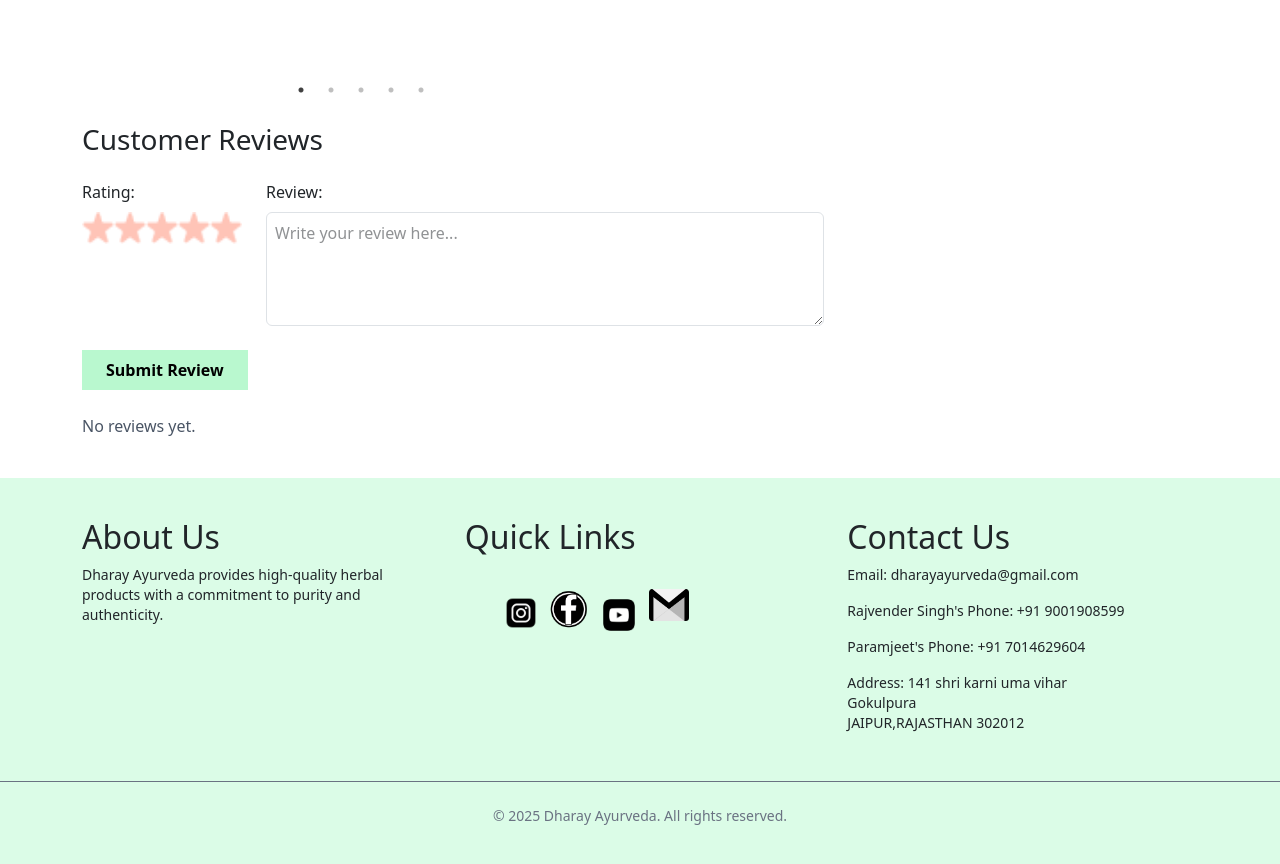
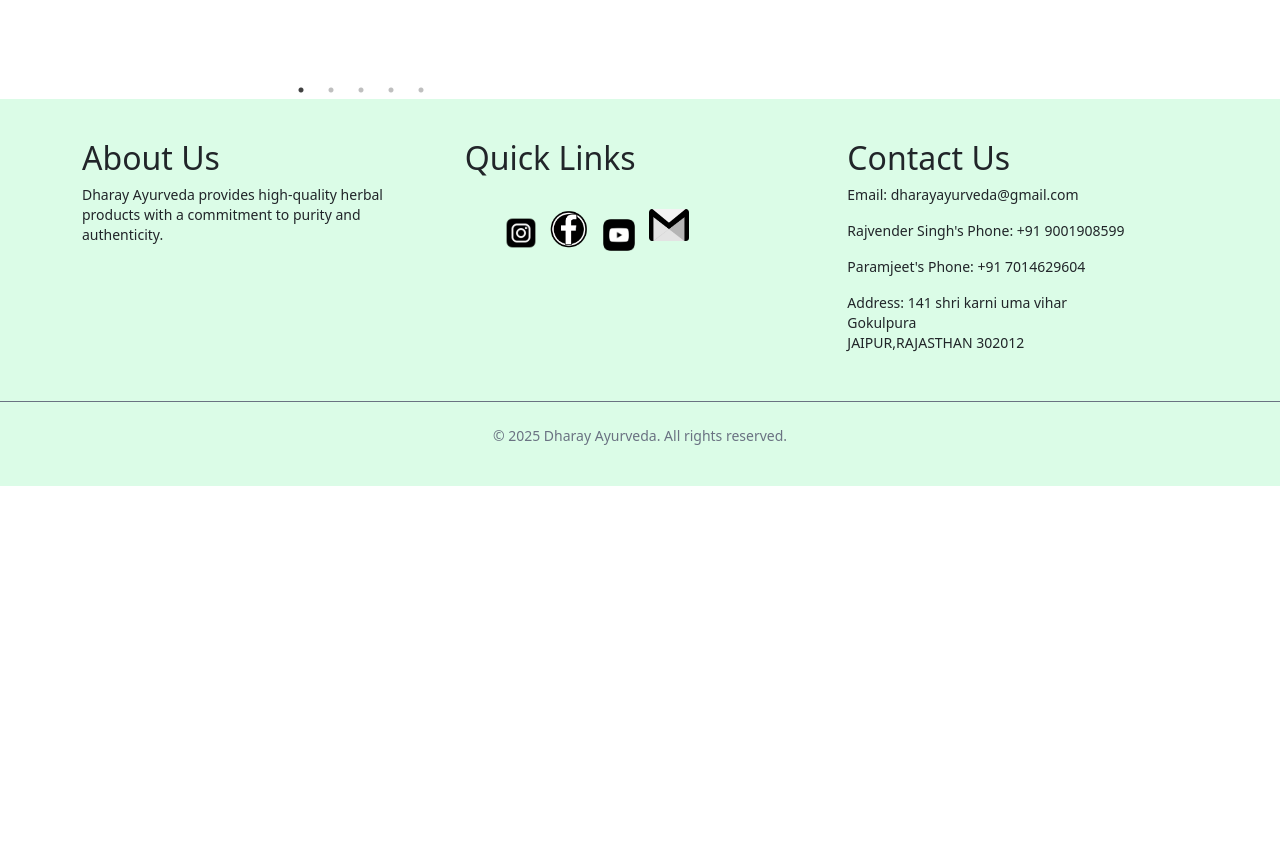
Before and after one commit to MohammedKaif4090/DharayAyurveda, a React (Vite) app in the folder frontend/: page /details/1 in a window 1280 px wide. Shown: the part 840-1704 px from the top of the page. After the commit the page ends 1326 px from the top, so only its background shows below. Built offline with nearby package versions, Linux system fonts and the light colour scheme.

Commit message:
Updated ProductDetail to navigate to cart after adding product

```diff
--- a/frontend/src/Components/ProductDisplay/ProductDetail.jsx
+++ b/frontend/src/Components/ProductDisplay/ProductDetail.jsx
@@ -1,5 +1,5 @@
 import React, { useState, useContext } from "react";
-import { useParams } from "react-router-dom";
+import { useParams, useNavigate } from "react-router-dom"; // Import useNavigate
 import { CartContext } from "../Context/CartContext.jsx";
 import products from "../../assets/product.js";
 import ImageSlider from "../ProductDisplay/ImageSlider.jsx";
@@ -8,16 +8,14 @@ import Star_dull from "../../assets/star_dull_icon.png";
 
 const ProductDetail = () => {
   const { id } = useParams();
+  const navigate = useNavigate(); // Initialize useNavigate
   const product = products.find((item) => item.id === parseInt(id));
   const { addToCart } = useContext(CartContext);
   const [quantity, setQuantity] = useState(1);
 
-  // For displaying a message when a product is added to the cart
   const [cartMessage, setCartMessage] = useState("");
-
-  // Review state
   const [reviews, setReviews] = useState([]);
-  const [rating, setRating] = useState(0); // default is 0, so all stars are dull initially
+  const [rating, setRating] = useState(0);
   const [comment, setComment] = useState("");
 
   if (!product)
@@ -30,24 +28,11 @@ const ProductDetail = () => {
   const handleAddToCart = () => {
     addToCart(product, quantity);
     setCartMessage("Product added to cart!");
-    // Remove the message after 3 seconds
+
+    // Redirect to cart page after a short delay
     setTimeout(() => {
-      setCartMessage("");
-    }, 3000);
-  };
-
-  const handleReviewSubmit = (e) => {
-    e.preventDefault();
-    const newReview = {
-      id: Date.now(),
-      rating,
-      comment,
-      date: new Date().toLocaleDateString(),
-    };
-    setReviews([...reviews, newReview]);
-    // Reset the review form fields
-    setRating(0);
-    setComment("");
+      navigate("/cart");
+    }, 1000); // Redirect after 1 second
   };
 
   return (
@@ -64,17 +49,12 @@ const ProductDetail = () => {
           <p className="text-xl text-gray-700">
             Price:{" "}
             <span className="font-semibold">
-              {product.price|| "Contact for price"}/200gm
+              {product.price || "Contact for price"}/200gm
             </span>
           </p>
-          <p className="mt-4 text-gray-600">
-           {product.Description}
-          </p>
+          <p className="mt-4 text-gray-600">{product.Description}</p>
           <div className="mt-6 flex items-center">
-            <label
-              htmlFor="quantity"
-              className="mr-3 text-lg font-medium mb-4 mt-3"
-            >
+            <label htmlFor="quantity" className="mr-3 text-lg font-medium mb-4 mt-3">
               Quantity:
             </label>
             <input
@@ -97,76 +77,6 @@ const ProductDetail = () => {
           )}
         </div>
       </div>
-
-      {/* Review Section */}
-      <div className="mt-12">
-        <h3 className="text-2xl font-bold mb-4">Customer Reviews</h3>
-        {/* Review Form */}
-        <form onSubmit={handleReviewSubmit} className="mb-6">
-          <div className="flex flex-col md:flex-row gap-4">
-            <div className="flex flex-col">
-              <label className="mb-2 font-medium">Rating:</label>
-              <div className="flex">
-                {[1, 2, 3, 4, 5].map((star) => (
-                  <img
-                    key={star}
-                    src={rating >= star ? Star : Star_dull}
-                    alt={`${star} star`}
-                    onClick={() => setRating(star)}
-                    className="cursor-pointer w-8 h-8"
-                  />
-                ))}
-              </div>
-            </div>
-            <div className="flex flex-col md:w-1/2">
-              <label htmlFor="comment" className="mb-2 font-medium">
-                Review:
-              </label>
-              <textarea
-                id="comment"
-                value={comment}
-                onChange={(e) => setComment(e.target.value)}
-                rows="4"
-                placeholder="Write your review here..."
-                className="w-full p-2 border rounded-md focus:outline-none focus:ring-2 focus:ring-blue-500"
-                required
-              ></textarea>
-            </div>
-          </div>
-          <button
-            type="submit"
-            className="mt-4 bg-green-200 text-black font-semibold py-2 px-4 rounded-md hover:bg-green-600 transition"
-          >
-            Submit Review
-          </button>
-        </form>
-
-        {/* Display Reviews */}
-        <div>
-          {reviews.length === 0 ? (
-            <p className="text-gray-600">No reviews yet.</p>
-          ) : (
-            reviews.map((rev) => (
-              <div key={rev.id} className="border p-4 rounded-md mb-4">
-                <div className="flex items-center mb-2">
-                  <div className="flex">
-                    {[1, 2, 3, 4, 5].map((star) => (
-                      <img
-                        key={star}
-                        src={rev.rating >= star ? Star : Star_dull}
-                        alt={`${star} star`}
-                        className="w-6 h-6"
-                      />
-                    ))}
-                  </div>
-                  <span className="text-gray-500 text-sm ml-2">{rev.date}</span>
-                </div>
-                <p className="text-gray-700">{rev.comment}</p>
-              </div>
-            ))
-          )}
-        </div>
-      </div>
     </div>
   );
 };
```
